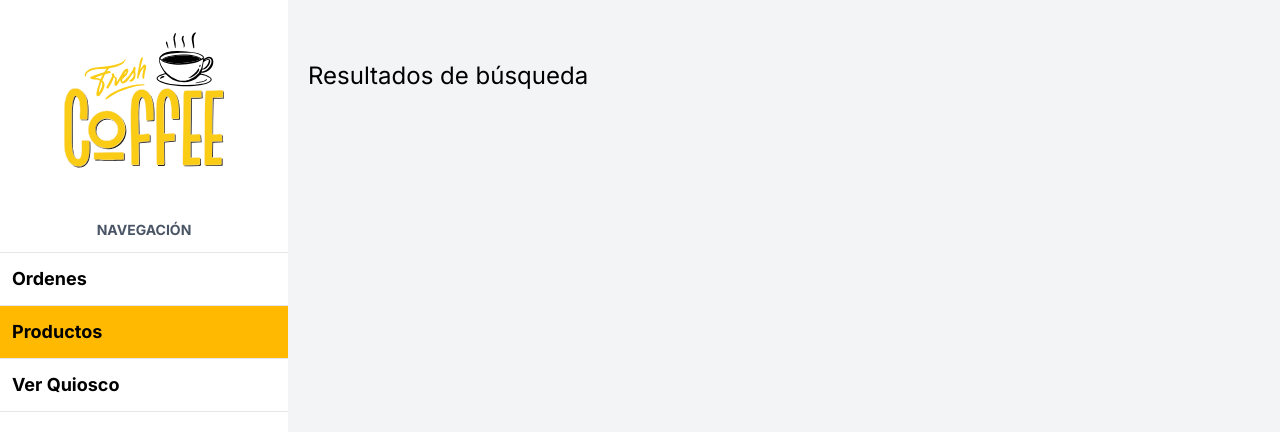
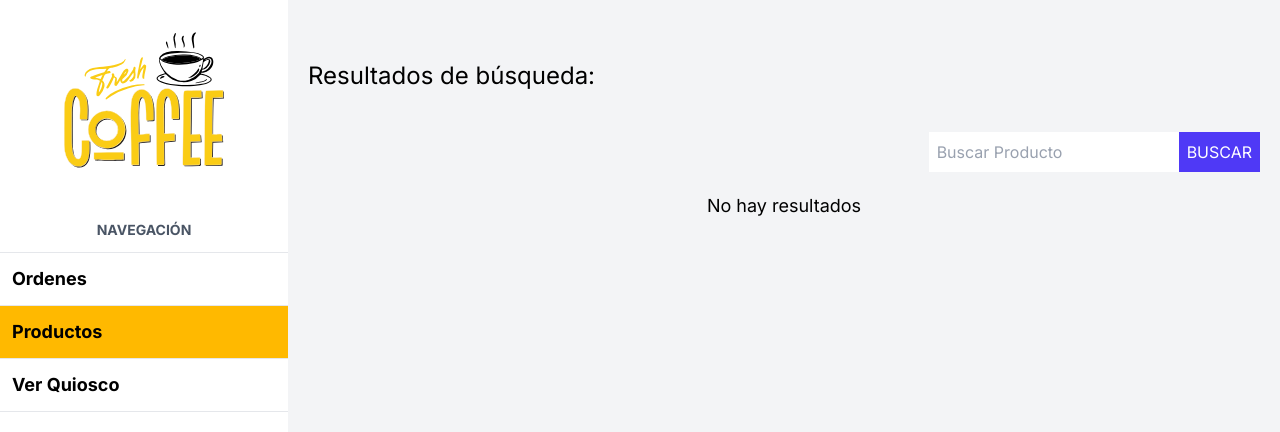
Before and after one commit to Ezeki3/quiosco-de-comida, a Next.js app: page /admin/products/search in a window 1280 px wide. Shown: the top 432 px of the page. Built offline with nearby package versions, Linux system fonts and the light colour scheme; no server answers; the database is empty.

Commit message:
mostrando los resultados de la busqueda

```diff
--- a/app/admin/products/page.tsx
+++ b/app/admin/products/page.tsx
@@ -55,7 +55,7 @@
 
   return (
     <>
-      <Heading>Manage Products</Heading>
+      <Heading>Administrar Productos</Heading>
 
       <div className="flex flex-col lg:flex-row lg:justify-between gap-5">
         <Link
--- a/app/admin/products/search/page.tsx
+++ b/app/admin/products/search/page.tsx
@@ -1,14 +1,45 @@
+import ProductSearchForm from "@/components/products/ProductSearchForm";
+import ProductTable from "@/components/products/ProductsTable";
 import Heading from "@/components/ui/Heading";
+import { prisma } from "@/src/lib/prisma";
 
-export default async function SearchPage({searchParams}: {searchParams: Promise<{ [key: string]: string | string[] | undefined }>}) {
+async function searchProducts(seachTerm: string){
+    const products = await prisma.product.findMany({
+        where:{
+            name:{
+                contains:seachTerm,
+                mode: 'insensitive'
+            }
+        },
+        include:{
+            category: true
+        }
+    })
+    return products
+}
+
+export default async function SearchPage({searchParams}: {searchParams: Promise<{ [key: string]: string }>}) {
 
     // Usamos await para resolver la promesa de searchParams
     const { search = '' } = await searchParams;
-    console.log(search);
+    const products = await searchProducts(search);
 
   return (
     <>
-        <Heading>Resultados de búsqueda</Heading>
+        <Heading>Resultados de búsqueda: {search} </Heading>
+
+        <div className="flex flex-col lg:flex-row lg:justify-end gap-5">
+            <ProductSearchForm/>
+        </div>
+
+
+        {products.length ? (
+
+            <ProductTable
+                products={products}
+            />
+
+        ) : <p className="text-center text-lg mt-5">No hay resultados</p>}
     </>
   )
 }
```
